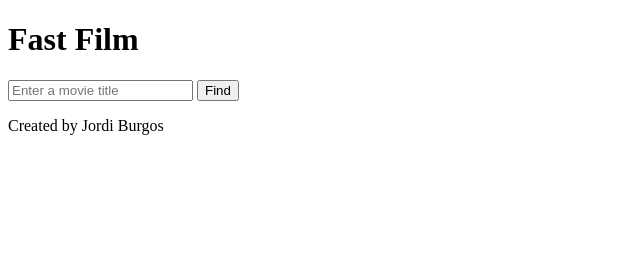
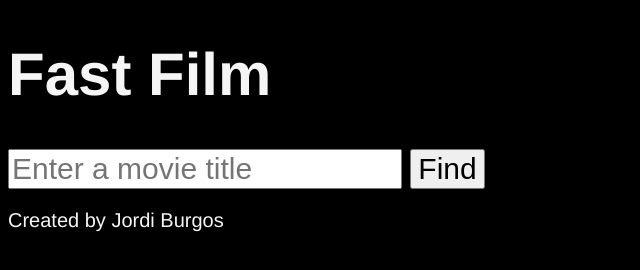
Before and after one commit to jmaister/fastfilm, a plain HTML site: page index.html in a window 1280 px wide. Shown: the whole page, without its empty margins (0-640 px from the left). Drawn offline with Linux system fonts and the light colour scheme.

Commit message:
CSS Reset, basic style

```diff
--- /dev/null
+++ b/css/html5reset-1.6.1.css
@@ -0,0 +1,102 @@
+/*
+html5doctor.com Reset Stylesheet
+v1.6.1
+Last Updated: 2010-09-17
+Author: Richard Clark - http://richclarkdesign.com
+Twitter: @rich_clark
+*/
+
+html, body, div, span, object, iframe,
+h1, h2, h3, h4, h5, h6, p, blockquote, pre,
+abbr, address, cite, code,
+del, dfn, em, img, ins, kbd, q, samp,
+small, strong, sub, sup, var,
+b, i,
+dl, dt, dd, ol, ul, li,
+fieldset, form, label, legend,
+table, caption, tbody, tfoot, thead, tr, th, td,
+article, aside, canvas, details, figcaption, figure,
+footer, header, hgroup, menu, nav, section, summary,
+time, mark, audio, video {
+    margin:0;
+    padding:0;
+    border:0;
+    outline:0;
+    font-size:100%;
+    vertical-align:baseline;
+    background:transparent;
+}
+
+body {
+    line-height:1;
+}
+
+article,aside,details,figcaption,figure,
+footer,header,hgroup,menu,nav,section {
+	display:block;
+}
+
+nav ul {
+    list-style:none;
+}
+
+blockquote, q {
+    quotes:none;
+}
+
+blockquote:before, blockquote:after,
+q:before, q:after {
+    content:'';
+    content:none;
+}
+
+a {
+    margin:0;
+    padding:0;
+    font-size:100%;
+    vertical-align:baseline;
+    background:transparent;
+}
+
+/* change colours to suit your needs */
+ins {
+    background-color:#ff9;
+    color:#000;
+    text-decoration:none;
+}
+
+/* change colours to suit your needs */
+mark {
+    background-color:#ff9;
+    color:#000;
+    font-style:italic;
+    font-weight:bold;
+}
+
+del {
+    text-decoration: line-through;
+}
+
+abbr[title], dfn[title] {
+    border-bottom:1px dotted;
+    cursor:help;
+}
+
+table {
+    border-collapse:collapse;
+    border-spacing:0;
+}
+
+/* change border colour to suit your needs */
+hr {
+    display:block;
+    height:1px;
+    border:0;
+    border-top:1px solid #cccccc;
+    margin:1em 0;
+    padding:0;
+}
+
+input, select {
+    vertical-align:middle;
+}
--- a/css/style.css
+++ b/css/style.css
@@ -0,0 +1,16 @@
+body {
+  background-color: black;
+
+  color: whitesmoke;
+  font-family: Helvetica;
+
+  font-size: 30px;
+}
+
+#term, #search {
+  font-size: 30px;
+}
+
+#footer {
+  font-size: 20px;
+}
--- a/index.html
+++ b/index.html
@@ -7,6 +7,8 @@
    <!--script src="http://ajax.googleapis.com/ajax/libs/jquery/1.7.1/jquery.min.js"></script-->
    <script src="js/jquery-1.7.1.js"></script>
    <script src="js/scripts.js"></script>
+
+   <link rel="stylesheet" href="css/html5reset-1.6.1" />
    <link rel="stylesheet" href="css/style.css" />
 </head>
 <body>
@@ -20,7 +22,7 @@
    </section>
    <section id="poster">
    </section>
-   <footer>
+   <footer id="footer">
       <p>Created by Jordi Burgos</p>
    </footer>
 </div>
```
Also changed, not shown: 1 other file.
